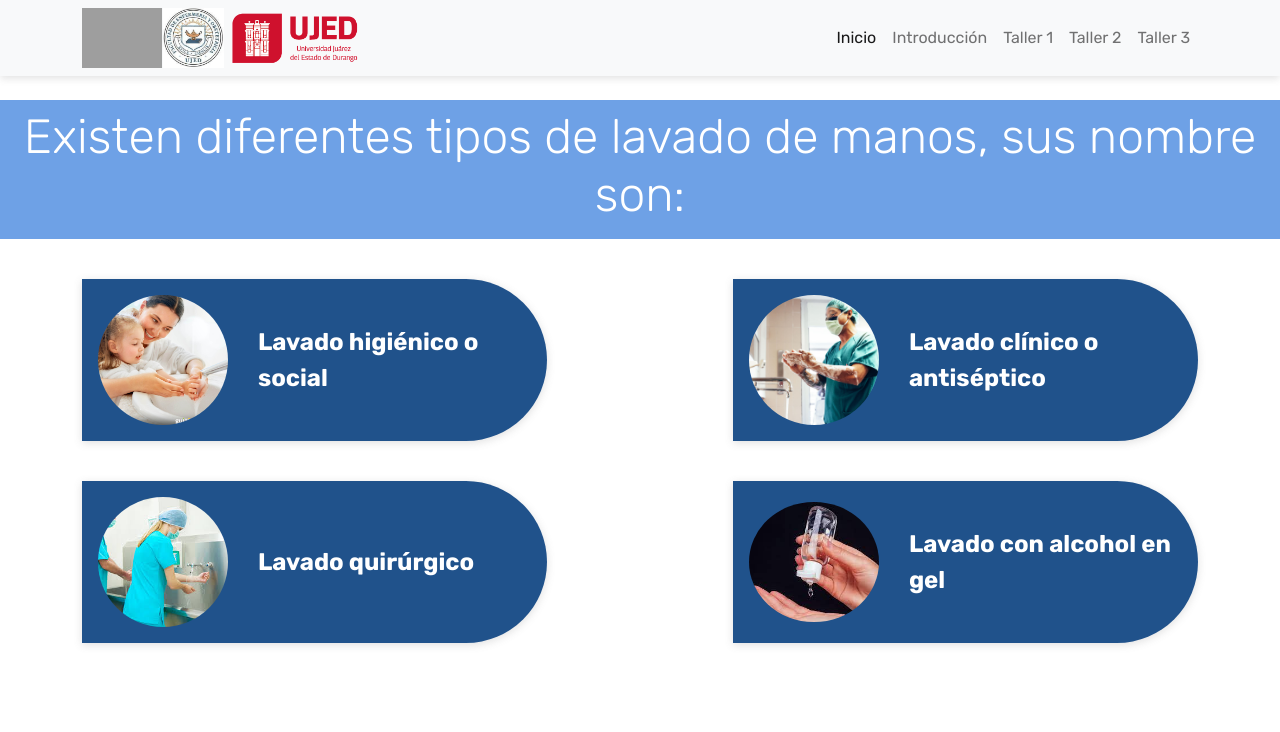
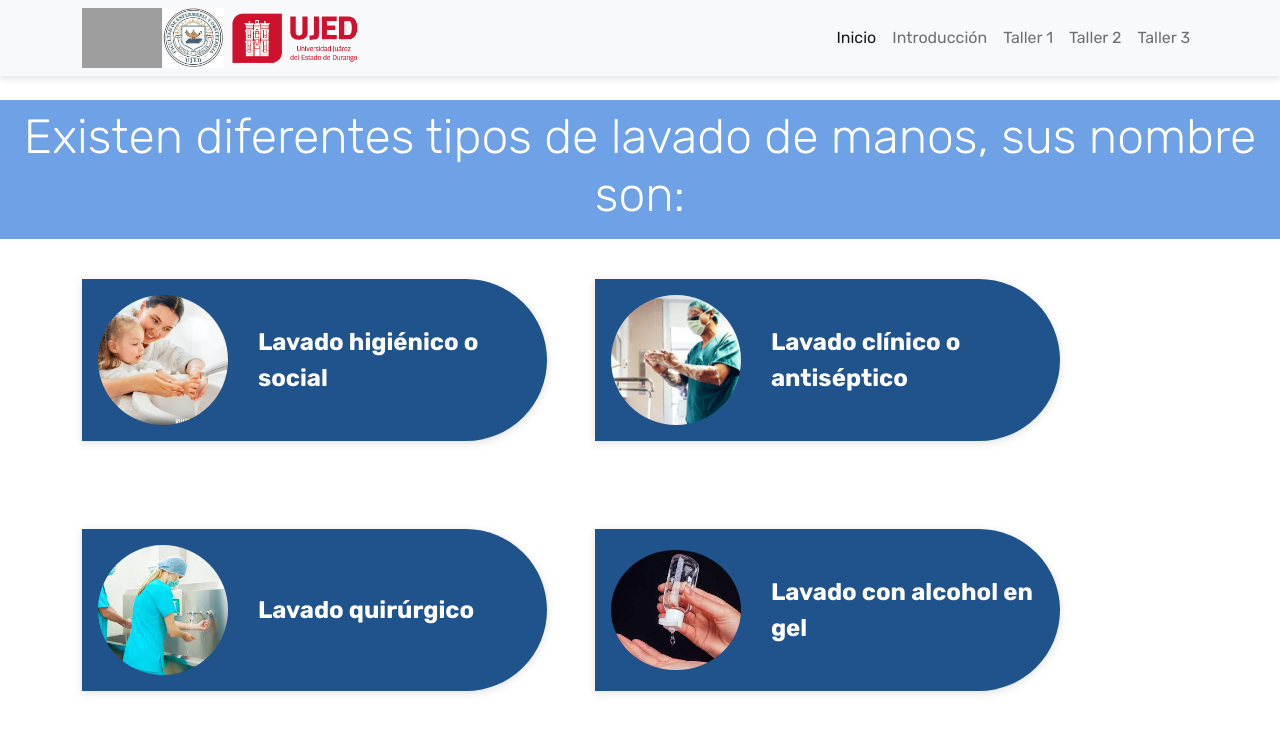
Before and after one commit to JalilManuel23/intervencion-educativa, a React (Create React App) app: page /adultos/lavado-manos/tipos-lavado in a window 1280 px wide. Shown: the top 732 px of the page. Built offline with nearby package versions, Linux system fonts and the light colour scheme; grey boxes are pictures that could not be loaded.

Commit message:
Se agrega seccion de tecnica de lavado

```diff
--- a/src/App.jsx
+++ b/src/App.jsx
@@ -29,6 +29,8 @@ import { LavadoSocial } from './components/adultos/lavadoManos/LavadoSocial';
 import { ElementosNecesarios } from './components/adultos/lavadoManos/ElementosNecesarios';
 import { PresentacionVideo2 } from './components/adultos/lavadoManos/PresentacionVideo2';
 import { TiposLavado } from './components/adultos/lavadoManos/TiposLavado';
+import { PresentacionTecnicaLavado } from './components/adultos/lavadoManos/PresentacionTecnicaLavado';
+import { VideoLavadoManos } from './components/adultos/lavadoManos/VideoLavadoManos';
 
 export const App = () => {
     return (
@@ -56,6 +58,8 @@ export const App = () => {
                 <Route exact path="/adultos/lavado-manos/presentacion-video2" component={ PresentacionVideo2 } />
                 <Route exact path="/adultos/lavado-manos/video2" component={ Video2 } />
                 <Route exact path="/adultos/lavado-manos/tipos-lavado" component={ TiposLavado } />
+                <Route exact path="/adultos/lavado-manos/presentacion-tecnica-lavado" component={ PresentacionTecnicaLavado } />
+                <Route exact path="/adultos/lavado-manos/videos/tecnica-lavado-manos" component={ VideoLavadoManos } />
 
 
                 <Route exact path="/sintomas-adultos" render={() => {
--- a/src/components/adultos/lavadoManos/DiaLavadoManos.jsx
+++ b/src/components/adultos/lavadoManos/DiaLavadoManos.jsx
@@ -7,7 +7,7 @@ export const DiaLavadoManos = () => {
         <Presentacion4
             parrafo="La Organización Panamericana de la salud y la Organización Mundial de la Salud invitan a celebrar el 15 de octubre el Día Mundial del Lavado de Manos."
             imagen = {imagenes.diaLavado}
-            enlace="/adultos/lavado-manos/final-intro"
+            enlace="/adultos/lavado-manos/tipos-lavado"
         />
     )
 }
--- /dev/null
+++ b/src/components/adultos/lavadoManos/PresentacionTecnicaLavado.jsx
@@ -0,0 +1,12 @@
+import React from 'react';
+import { Videos } from '../../talleres/Videos';
+
+export const PresentacionTecnicaLavado = () => {
+    return (
+        <Videos
+            titulo="¿Sabes cómo lavarte las manos correctamente?"
+            texto="Descubrelo en el siguiente vídeo"
+            enlace="/adultos/lavado-manos/videos/tecnica-lavado-manos"
+        />
+    )
+}
--- a/src/components/adultos/lavadoManos/TiposLavado.jsx
+++ b/src/components/adultos/lavadoManos/TiposLavado.jsx
@@ -3,10 +3,32 @@ import { ClasificacionTipos } from '../../talleres/ClasificacionTipos';
 import imagenes from '../../../assets/images';
 
 export const TiposLavado = () => {
+
+    let opciones = [
+        {
+            titulo: 'Lavado higiénico o social',
+            imagen: imagenes.lavManos
+        },
+        {
+            titulo: 'Lavado clínico o antiséptico',
+            imagen:  imagenes.clinico
+        },
+        {
+            titulo: 'Lavado quirúrgico',
+            imagen: imagenes.quirurgico
+        },
+        {
+            titulo: 'Lavado con alcohol en gel',
+            imagen: imagenes.gel
+        },
+    ]
+
     return (
         <ClasificacionTipos
             titulo="Existen diferentes tipos de lavado de manos, sus nombre son:"
             imagenes={ imagenes }
+            enlace="/adultos/lavado-manos/final-intro"
+            opciones={ opciones }
         />
     )
 }
--- a/src/components/adultos/lavadoManos/Video2.jsx
+++ b/src/components/adultos/lavadoManos/Video2.jsx
@@ -5,7 +5,7 @@ export const Video2 = () => {
     return (
         <VerVideo
             enlaceVideo="https://www.youtube.com/embed/jDF3O_d5Dz4"
-            enlace="/adultos/lavado-manos/dia-lavado-manos"
+            enlace="/adultos/lavado-manos/presentacion-tecnica-lavado"
         />
     )
 }
--- /dev/null
+++ b/src/components/adultos/lavadoManos/VideoLavadoManos.jsx
@@ -0,0 +1,11 @@
+import React from 'react'
+import { VerVideo } from '../../talleres/VerVideo'
+
+export const VideoLavadoManos = () => {
+    return (
+        <VerVideo
+            enlaceVideo="https://www.youtube.com/embed/M-i4IBoEX1Y"
+            // enlace="/adultos/lavado-manos/presentacion-tecnica-lavado"
+        />
+    )
+}
--- a/src/components/talleres/ClasificacionTipos.jsx
+++ b/src/components/talleres/ClasificacionTipos.jsx
@@ -1,9 +1,11 @@
 import React from 'react';
-
+import { Link } from 'react-router-dom';
 
 export const ClasificacionTipos = ({
     titulo,
-    imagenes
+    imagenes,
+    enlace,
+    opciones
 }) => {
     return (
         <div>
@@ -11,37 +13,26 @@ export const ClasificacionTipos = ({
                 <h2 className="display-5">{titulo}</h2>
             </div>
 
-            <div className="container d-flex flex-wrap">
-                <div className="tipo-clasificacion col-12 col-md-5">
-                    <img src={ imagenes.lavManos } />
+            <div className="container d-flex flex-wrap gap-5">
+                {
+                    opciones.map( opcion => {
+                        return(
+                            <div className="tipo-clasificacion col-12 col-md-5" key={ opcion.titulo }>
+                                <img src={ opcion.imagen } />
 
-                    <p>
-                        Lavado higiénico o social
-                    </p>
-                </div>
-                <div className="col-2"></div>
-                <div className="tipo-clasificacion col-12 col-md-5">
-                    <img src={ imagenes.clinico } />
-
-                    <p>
-                        Lavado clínico o antiséptico
-                    </p>
-                </div>
-                <div className="tipo-clasificacion col-12 col-md-5">
-                    <img src={ imagenes.quirurgico } />
-
-                    <p>
-                        Lavado quirúrgico
-                    </p>
-                </div>
-                <div className="col-2"></div>
-                <div className="tipo-clasificacion col-12 col-md-5">
-                    <img src={ imagenes.gel } />
-
-                    <p>
-                        Lavado con alcohol en gel
-                    </p>
-                </div>
+                                <p>
+                                    { opcion.titulo }
+                                </p>
+                            </div>
+                        )
+                    })
+                }
+                <Link
+                    to={ enlace }
+                    className="seguir-leyendo"
+                >
+                    Seguir leyendo >>
+                </Link>
             </div>
         </div>
     )
```
